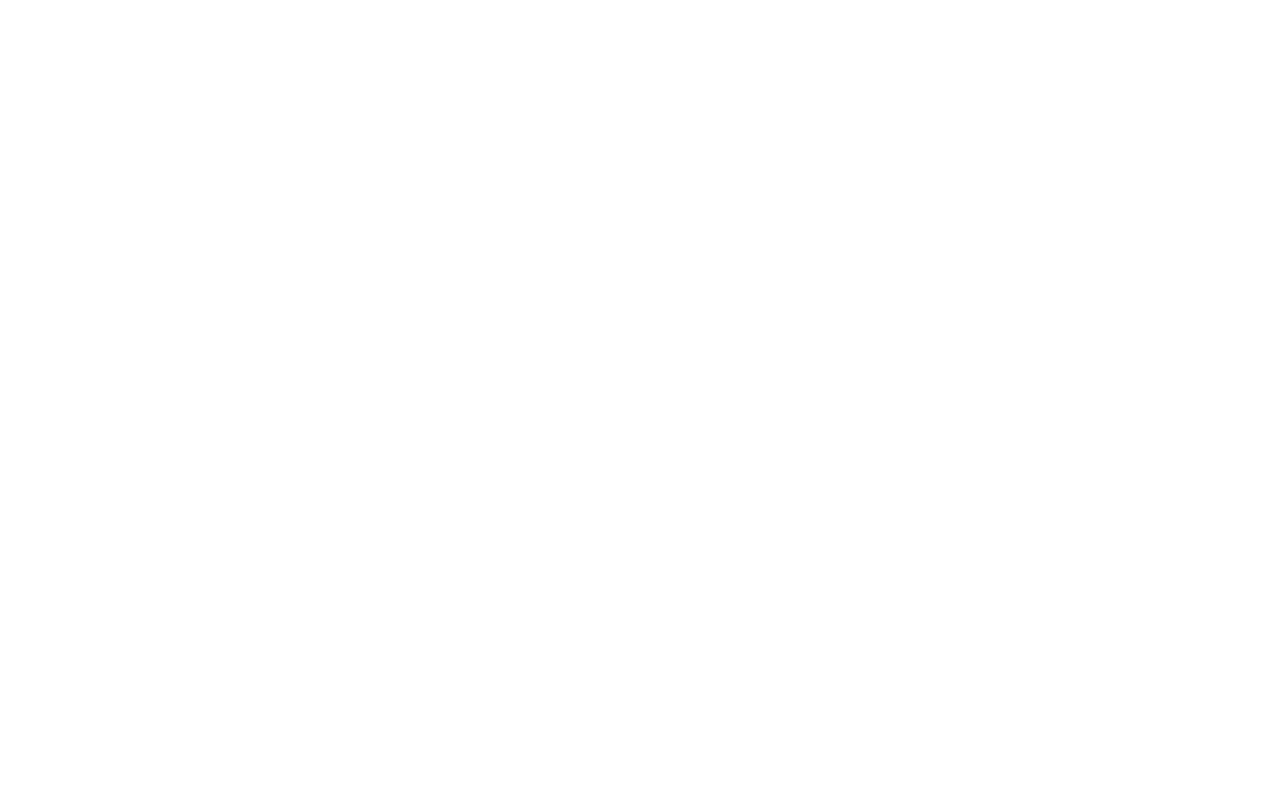
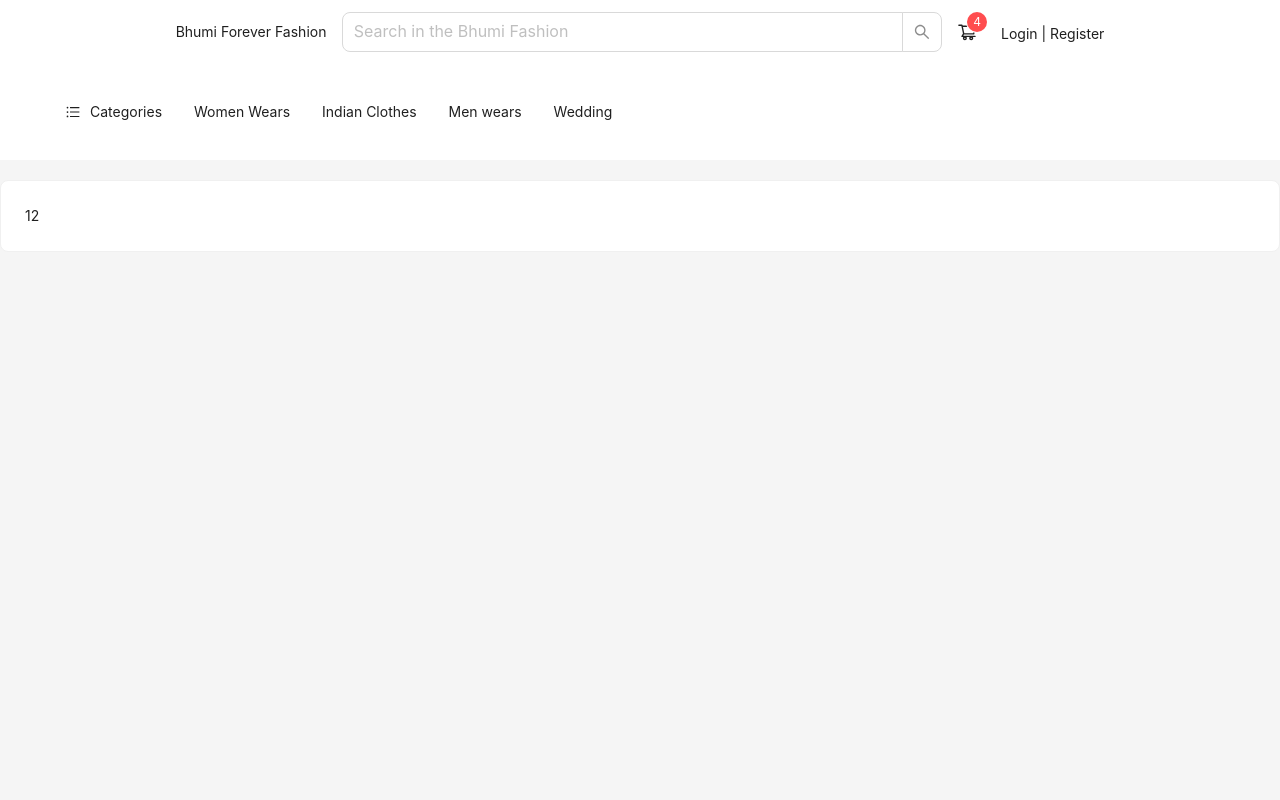
Before and after one commit to coding-tonight/ecommerce_v1, a React (Vite) app: page /product/1 in a window 1280 px wide. Before the commit this address had no page. Shown: the top 800 px of the page. Built offline with nearby package versions, Linux system fonts and the light colour scheme.

Commit message:
product pages added

```diff
--- a/package.json
+++ b/package.json
@@ -14,6 +14,7 @@
     "@reduxjs/toolkit": "^1.9.7",
     "antd": "^5.8.6",
     "axios": "^1.5.0",
+    "embla-carousel-react": "^8.0.0-rc14",
     "prop-types": "^15.8.1",
     "react": "^18.2.0",
     "react-dom": "^18.2.0",
--- a/src/Components/Menus/index.jsx
+++ b/src/Components/Menus/index.jsx
@@ -15,6 +15,12 @@
       {
         label: "Option 2",
         key: "setting:2",
+        children: [
+          {
+            label: "Option 1",
+            key: "setting:1",
+          },
+        ]
       },
     ],
   },
--- /dev/null
+++ b/src/Components/RecomenededProduct/index.jsx
@@ -0,0 +1,33 @@
+import { NavLink } from "react-router-dom";
+import { TfiArrowRight } from "react-icons/tfi";
+import { Divider } from "antd";
+import Cards from "../Card/index";
+import StickSlider from "../StickSliider";
+
+const RecommendedProduct = () => {
+  return (
+    <>
+      <section className="container mx-auto mt-10">
+        <Divider>Our Recommendation</Divider>
+
+        <StickSlider>
+          <Cards />
+          <Cards />
+          <Cards />
+          <Cards />
+          <Cards />
+        </StickSlider>
+
+        <NavLink
+          to="/product"
+          className="flex items-center gap-2 mt-3 justify-end"
+        >
+          <TfiArrowRight />
+          More Product
+        </NavLink>
+      </section>
+    </>
+  );
+};
+
+export default RecommendedProduct;
--- a/src/Pages/Home/index.jsx
+++ b/src/Pages/Home/index.jsx
@@ -2,8 +2,9 @@
 import Carousels from "../../Components/Carousel";
 import Category from "../../Components/Category";
 import Products from "../../Components/Products";
+import RecommendedProduct from "../../Components/RecomenededProduct";
 import Info from "../../Components/Info";
-import Banner from "../../Components/Banner";
+// import Banner from "../../Components/Banner";
 import { FloatButton } from "antd";
 import { CaretUpOutlined } from '@ant-design/icons';
 
@@ -16,7 +17,8 @@
         {/*  float button for back to top  */}
         <FloatButton.BackTop  icon={<CaretUpOutlined /> } />
         <Products />
-        <Banner />
+        <RecommendedProduct />
+        {/* <Banner /> */}
         <Info />
       </AppLayout>
     </>
--- /dev/null
+++ b/src/Pages/Reusable/Product/index.jsx
@@ -0,0 +1,24 @@
+import { useState , useEffect, useCallback}  from 'react';
+import { Card } from "antd";
+// import { UseEmblaCarouselType } from 'embla-carousel-react';
+
+import AppLayout from "../../../Layouts/AppLayout";
+
+const ProductPage = () => {
+  return (
+    <>
+      <AppLayout>
+        <section className="container mx-auto mt-5">
+          <Card>
+            <div className="flex">
+              <div>1</div>
+              <div>2</div>
+            </div>
+          </Card>
+        </section>
+      </AppLayout>
+    </>
+  );
+};
+
+export default ProductPage;
--- a/src/Router/App.jsx
+++ b/src/Router/App.jsx
@@ -1,7 +1,8 @@
 import { Routes, Route } from "react-router-dom";
 import Home from "../Pages/Home";
 import Login from "../Pages/Auth/Login";
-import Register from '../Pages/Auth/Register'
+import Register from "../Pages/Auth/Register";
+import ProductPage from "../Pages/Reusable/Product";
 import ForgetPassword from "../Pages/Auth/ForgetPassword";
 import GuestMiddleware from "../middleware/GuestMiddleware";
 
@@ -10,6 +11,7 @@
     <>
       <Routes>
         <Route path="/" element={<Home />} />
+        <Route path="/product/:id" element={<ProductPage />} />
 
         {/* guest routers */}
         <Route element={<GuestMiddleware />}>
```
Also changed, not shown: src/Pages/Auth/User/Profile.jsx (added), 1 other file (tests, documents, lock files or other folders).
